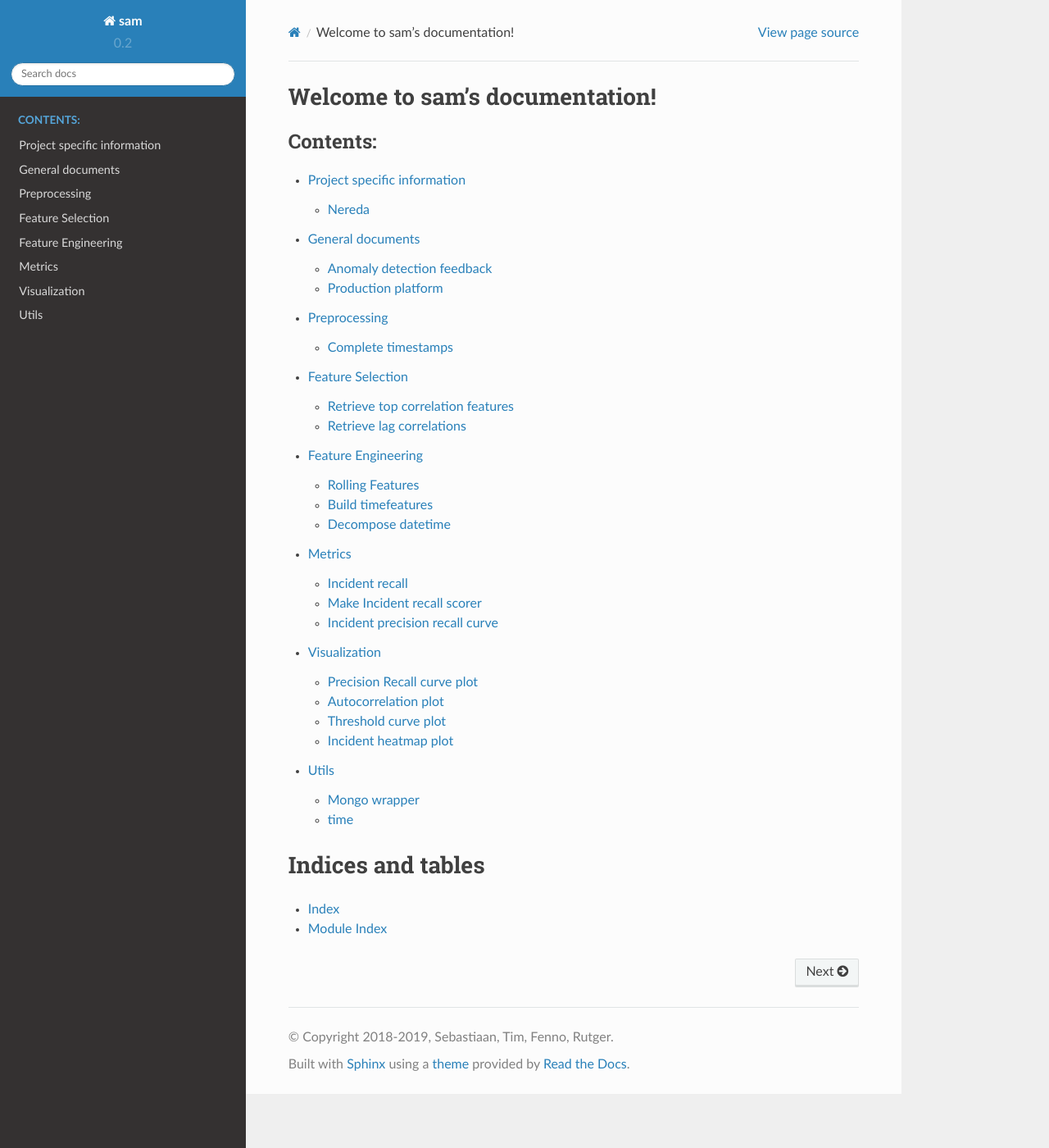
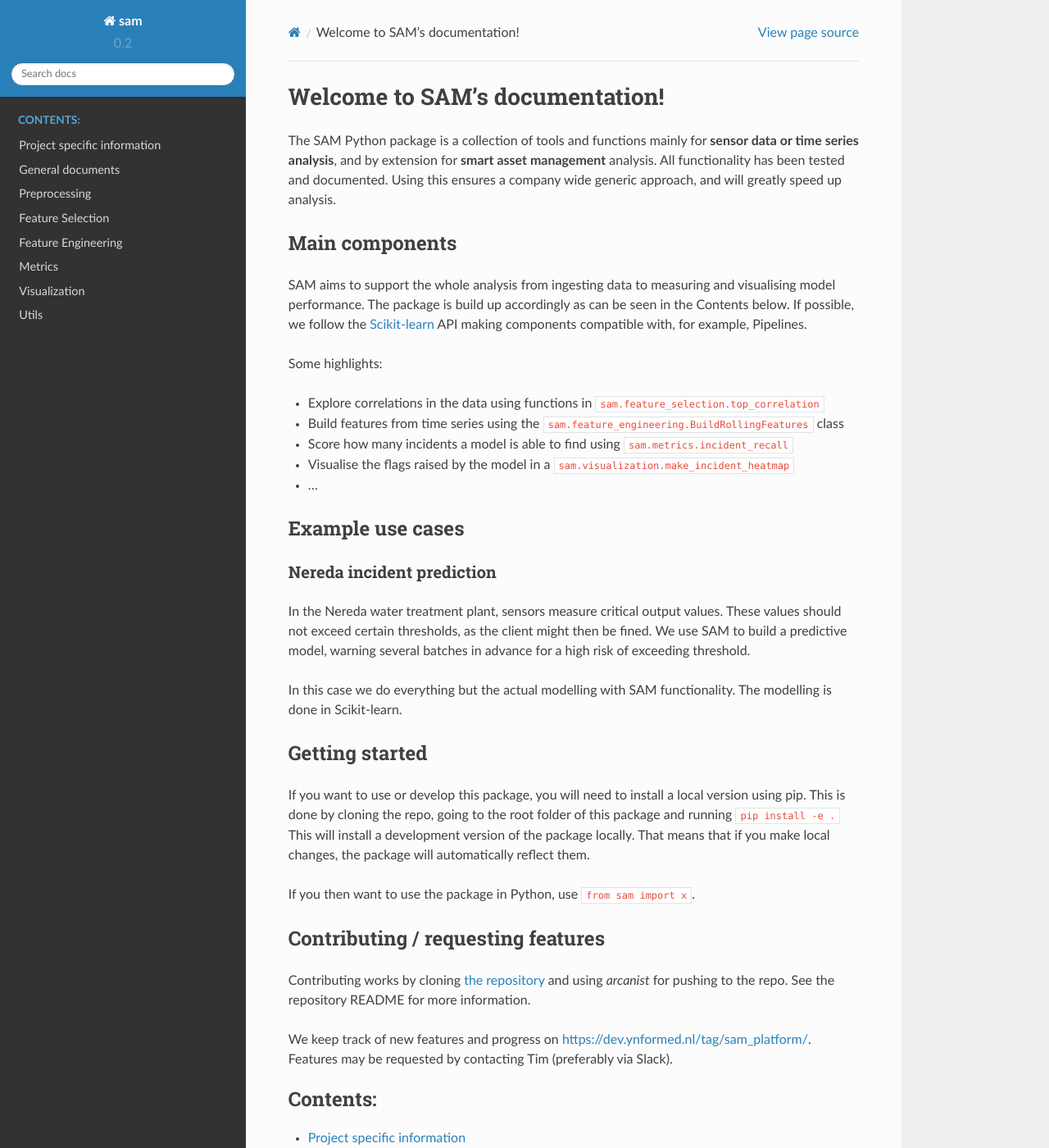
Before and after one commit to RoyalHaskoningDHV/sam, a Sphinx documentation site: the page built from docs/source/index.rst, in a window 1280 px wide and 1400 px high. Shown: the whole window at 82% size. Built offline with Sphinx 7.4.7 and the Read the Docs theme 2.0.0, drawn with Linux system fonts in a browser that asks for light colours.

Commit message:
Summary: Add first version of intro to docs
Summary:
Main thoughts of committing this now:- Let's keep this short- Let's ask a non-SAM-user for input

Wanted to do this in Markdown, but can't get Sphinx to process that

This resolves T332

Test Plan: no need for testing

Reviewers: rutger, fenno, Sebastiaan

Reviewed By: Sebastiaan

Maniphest Tasks: T332

Differential Revision: https://dev.ynformed.nl/D492

```diff
--- a/docs/source/index.rst
+++ b/docs/source/index.rst
@@ -3,8 +3,10 @@
    You can adapt this file completely to your liking, but it should at least
    contain the root `toctree` directive.
 
-Welcome to sam's documentation!
+Welcome to SAM's documentation!
 ===============================
+
+.. include:: intro.rst
 
 .. toctree::
    :maxdepth: 2
--- /dev/null
+++ b/docs/source/intro.rst
@@ -0,0 +1,39 @@
+The SAM Python package is a collection of tools and functions mainly for **sensor data or time series analysis**, and by extension for **smart asset management** analysis. All functionality has been tested and documented. Using this ensures a company wide generic approach, and will greatly speed up analysis.
+
+Main components
+---------------
+SAM aims to support the whole analysis from ingesting data to measuring and visualising model performance. The package is build up accordingly as can be seen in the Contents below. If possible, we follow the `Scikit-learn <https://scikit-learn.org>`_ API making components compatible with, for example, Pipelines.
+
+Some highlights:
+
+* Explore correlations in the data using functions in ``sam.feature_selection.top_correlation``
+* Build features from time series using the ``sam.feature_engineering.BuildRollingFeatures`` class
+* Score how many incidents a model is able to find using ``sam.metrics.incident_recall``
+* Visualise the flags raised by the model in a ``sam.visualization.make_incident_heatmap``
+* ...
+
+Example use cases
+-----------------
+
+Nereda incident prediction
+^^^^^^^^^^^^^^^^^^^^^^^^^^
+In the Nereda water treatment plant, sensors measure critical output values. These values should not exceed certain thresholds, as the client might then be fined. We use SAM to build a predictive model, warning several batches in advance for a high risk of exceeding threshold.
+
+In this case we do everything but the actual modelling with SAM functionality. The modelling is done in Scikit-learn.
+
+Getting started
+---------------
+If you want to use or develop this package, you will need to install a local version using pip.
+This is done by cloning the repo, going to the root folder of this package and running ``pip install -e .``
+This will install a development version of the package locally. That means that if you
+make local changes, the package will automatically reflect them.
+
+If you then want to use the package in Python, use ``from sam import x``.
+
+Contributing / requesting features
+----------------------------------
+Contributing works by cloning  `the repository <https://dev.ynformed.nl/diffusion/78/>`_ and using
+`arcanist` for pushing to the repo. See the repository README for more information.
+
+We keep track of new features and progress on https://dev.ynformed.nl/tag/sam_platform/.
+Features may be requested by contacting Tim (preferably via Slack).
```
